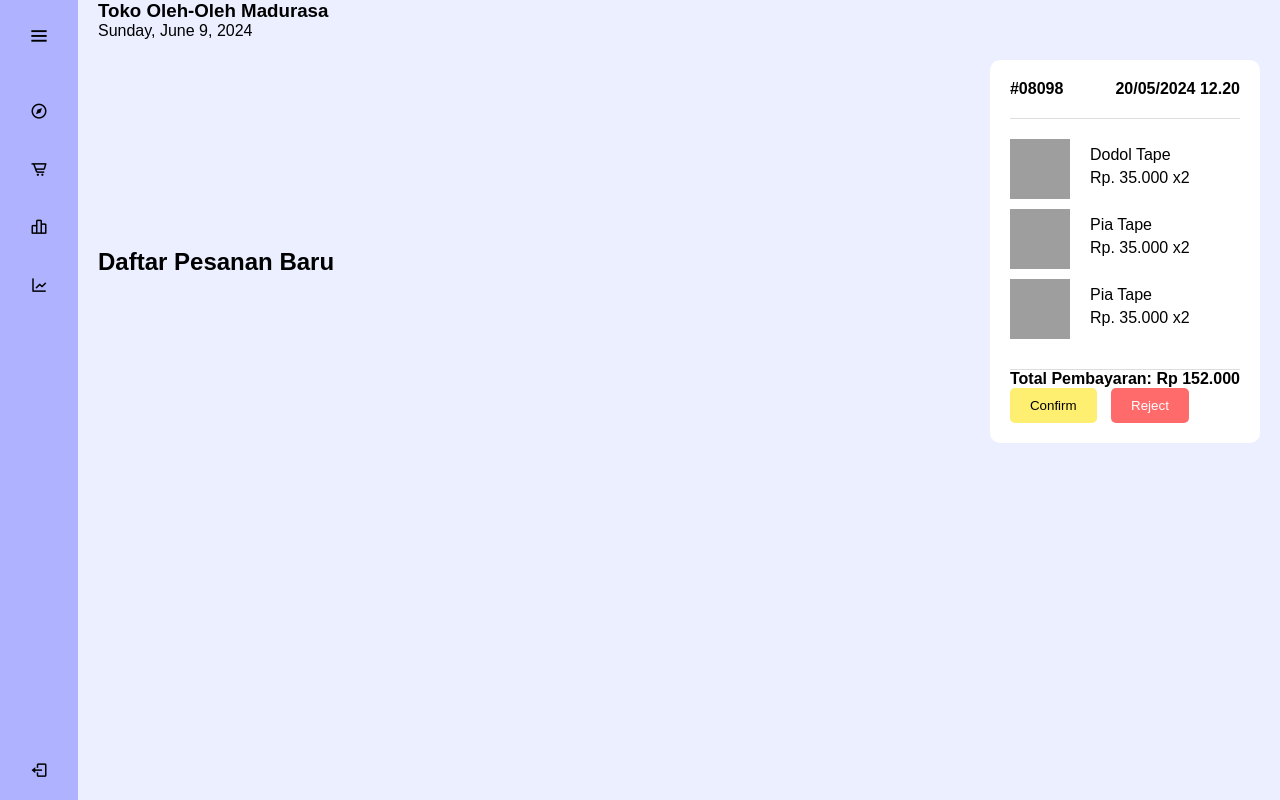
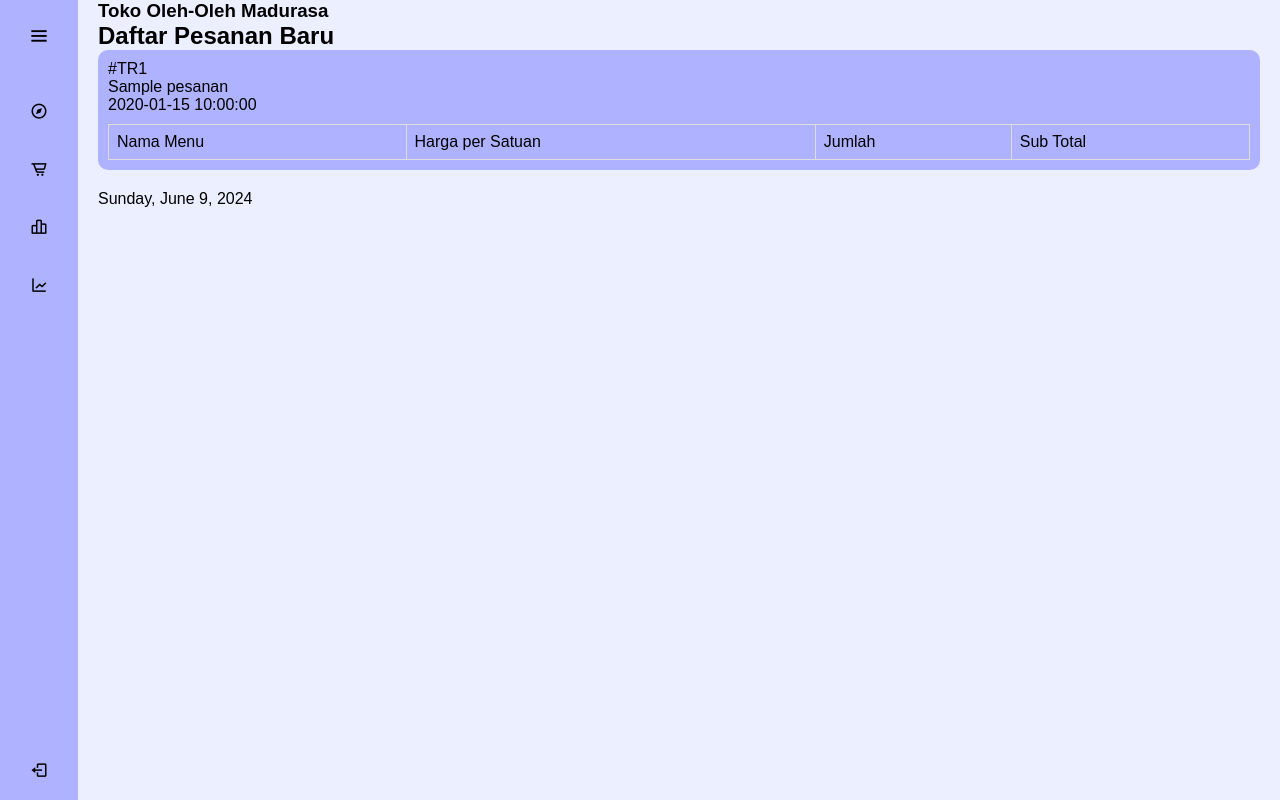
Before and after one commit to SatriaBelva/PWEB-OLELO, a PHP site: the page made by resource/views/karyawan/pesanan.php in a window 1280 px wide. Run offline with PHP 8.4, Linux system fonts and the light colour scheme; the template is opened without the code that fills it: most values are stand-ins (such as "Sample title", 1, 10 or a date in 2020); data that the repository does not hold is empty; grey boxes are pictures that could not be loaded.

Commit message:
Bismillah Mari

```diff
--- a/resource/views/karyawan/pesanan.php
+++ b/resource/views/karyawan/pesanan.php
@@ -6,6 +6,31 @@
     <title>Daftar Pesanan - Toko Oleh-Oleh Madurasa</title>
     <link rel="stylesheet" href="resource/views/css/style-karyawan.css">
     <link href='https://unpkg.com/boxicons@2.0.7/css/boxicons.min.css' rel='stylesheet'>
+    <style>
+        .container-pesanan {
+            width: 100%;
+            border-radius: 10px;
+            background: #AFB3FF;
+            padding: 10px;
+            margin-bottom: 20px;
+            color: black;
+            height: auto;
+        }
+        table {
+            width: 100%;
+
+            border-collapse: collapse;
+            margin-top: 10px;
+        }
+        th, td {
+            border: 1px solid #ddd;
+            padding: 8px;
+        }
+        th {
+            background-color: #4CAF50;
+            color: white;
+        }
+    </style>
 </head>
 <body>
     <div class="sidebar">
@@ -53,49 +78,41 @@
       <section class="home-section">
         <div class="container">
           <h3>Toko Oleh-Oleh Madurasa</h3>
+          <h2>Daftar Pesanan Baru</h2>
+          <?php foreach ($pesanan as $pesanan_item) : ?>
+            <div class="container-pesanan">
+                <div>
+                    <?php echo "#TR".htmlspecialchars($pesanan_item['id_transaksi']) ?><br>
+                    <?php echo htmlspecialchars($pesanan_item['nama']) ?><br>
+                    <?php echo htmlspecialchars($pesanan_item['Tanggal']) ?>
+                </div>
+                <table>
+                    <thead>
+                        <tr>
+                            <td>Nama Menu</td>
+                            <td>Harga per Satuan</td>
+                            <td>Jumlah</td>
+                            <td>Sub Total</td>
+                        </tr>
+                    </thead>
+                    <tbody>
+                        <?php if (isset($all_detail_pesanan[$pesanan_item['id_transaksi']])): ?>
+                            <?php foreach ($all_detail_pesanan[$pesanan_item['id_transaksi']] as $detail): ?>
+                                <tr>
+                                    <td><?php echo htmlspecialchars($detail['nama']) ?></td>
+                                    <td><?php echo htmlspecialchars($detail['harga']) ?></td>
+                                    <td><?php echo htmlspecialchars($detail['Jumlah']) ?></td>
+                                    <td><?php echo htmlspecialchars($detail['sub_total']) ?></td>
+                                </tr>
+                            <?php endforeach; ?>
+                        <?php endif; ?>
+                    </tbody>
+                </table>
+            </div>
+          <?php endforeach; ?>
           <p id="current-date"></p>
-            <header class="order-list">
-                <h2>Daftar Pesanan Baru</h2>
-                <div class="order">
-                    <div class="order-header">
-                        <span>#08098</span>
-                        <span>20/05/2024 12.20</span>
-                    </div>
-                    <div class="order-items">
-                        <div class="order-item">
-                            <img src="dodol-tape.png" alt="Dodol Tape">
-                            <div class="item-details">
-                                <p>Dodol Tape</p>
-                                <p>Rp. 35.000 x2</p>
-                            </div>
-                        </div>
-                        <div class="order-item">
-                            <img src="pia-tape.png" alt="Pia Tape">
-                            <div class="item-details">
-                                <p>Pia Tape</p>
-                                <p>Rp. 35.000 x2</p>
-                            </div>
-                        </div>
-                        <div class="order-item">
-                            <img src="pia-tape.png" alt="Pia Tape">
-                            <div class="item-details">
-                                <p>Pia Tape</p>
-                                <p>Rp. 35.000 x2</p>
-                            </div>
-                        </div>
-                    </div>
-                    <div class="order-footer">
-                        <p>Total Pembayaran: Rp 152.000</p>
-                        <button class="confirm" onclick="changeColor(this)">Confirm</button>
-                        <button class="reject" onclick="changeColor(this)">Reject</button>
-                    </div>
-                </div>
-
-              </header>
         </div>
-
-        </div>
-    </section>
+      </section>
     <script>
     function changeColor(button) {
         let originalColor = button.style.backgroundColor;
```
Also changed, not shown: controller/KaryawanController.php (+15 -3 lines), resource/views/karyawan/laporan.php (+3 -7 lines), resource/views/karyawan/riwayat.php (+13 -27 lines).
